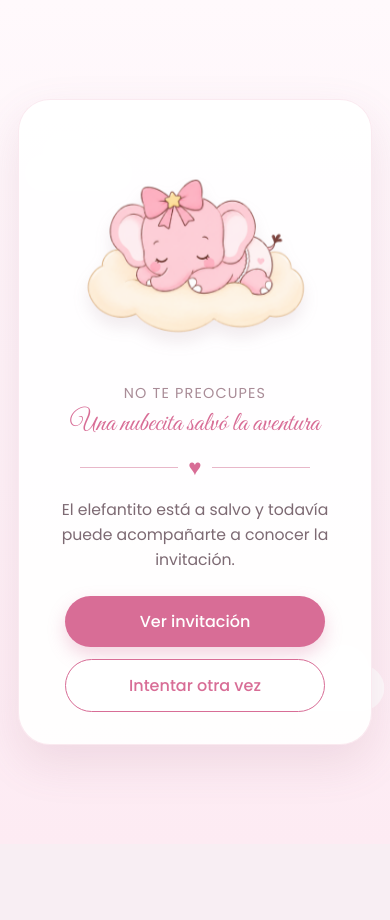
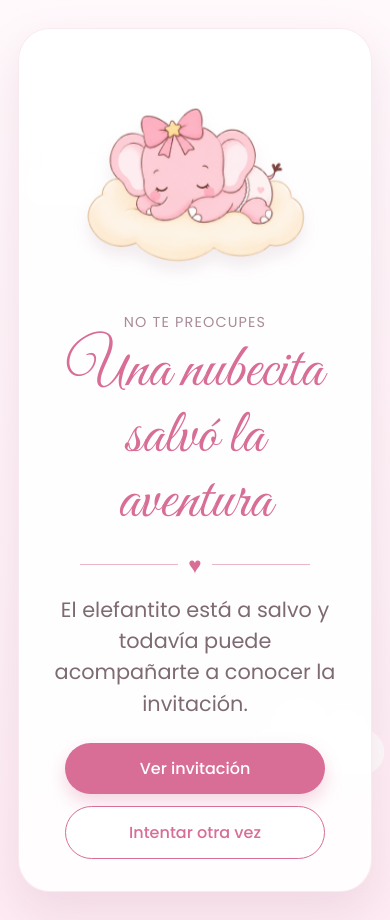
Before and after one commit to Kathiponic/-bautizo-maria-lana, a React (Vite) app: page / in a window 390 px wide. Both pictures are taken after a click on the button "Comenzar aventura". Before the commit the page ends 844 px from the top, so only its background shows below. Built offline with nearby package versions, Linux system fonts and the light colour scheme.

Commit message:
Ajusta tamaño del texto de la pantalla de perder en móvil

```diff
--- a/src/styles/ResultScreen.css
+++ b/src/styles/ResultScreen.css
@@ -211,3 +211,15 @@
   color: #c95f89;
   box-shadow: 0 7px 16px rgba(216, 109, 150, 0.15);
 }
+@media (max-width: 600px) {
+
+  .result-title{
+      font-size: 3.9rem;
+  }
+
+  .result-message{
+      font-size: 1.3rem;
+      line-height: 1.5;
+  }
+
+}
```
